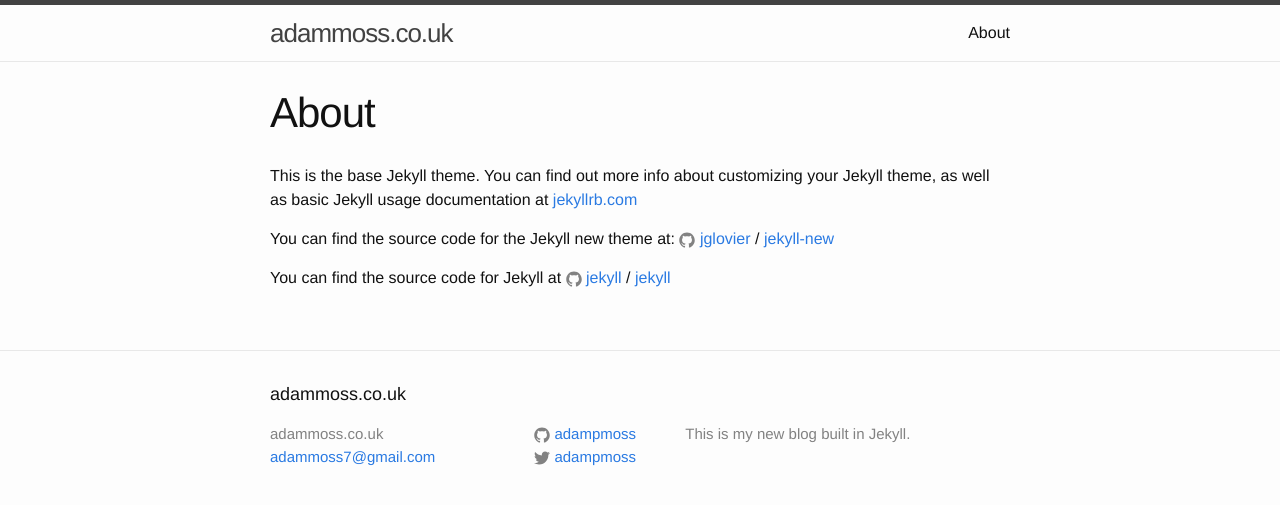
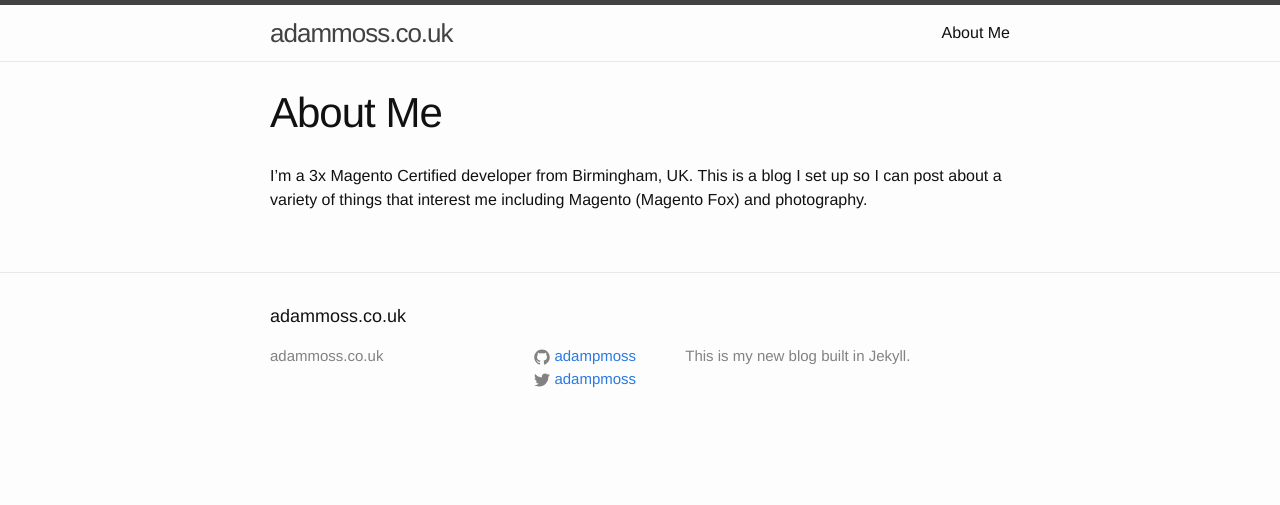
Before and after one commit to adampmoss/adampmoss.github.io, a Jekyll site: the page built from about.md, in a window 1280 px wide. Shown: the top 505 px of the page. Built offline with Jekyll 4.4.1, drawn with Linux system fonts in a browser that asks for light colours.

Commit message:
changed content in about

```diff
--- a/_config.yml
+++ b/_config.yml
@@ -7,7 +7,7 @@
 
 # Site settings
 title: adammoss.co.uk
-email: adammoss7@gmail.com
+email: ""
 description: > # this means to ignore newlines until "baseurl:"
   This is my new blog built in Jekyll.
 baseurl: "" # the subpath of your site, e.g. /blog
--- a/about.md
+++ b/about.md
@@ -1,15 +1,7 @@
 ---
 layout: page
-title: About
+title: About Me
 permalink: /about/
 ---
 
-This is the base Jekyll theme. You can find out more info about customizing your Jekyll theme, as well as basic Jekyll usage documentation at [jekyllrb.com](http://jekyllrb.com/)
-
-You can find the source code for the Jekyll new theme at:
-{% include icon-github.html username="jglovier" %} /
-[jekyll-new](https://github.com/jglovier/jekyll-new)
-
-You can find the source code for Jekyll at
-{% include icon-github.html username="jekyll" %} /
-[jekyll](https://github.com/jekyll/jekyll)
+I'm a 3x Magento Certified developer from Birmingham, UK. This is a blog I set up so I can post about a variety of things that interest me including Magento (Magento Fox) and photography.
```
